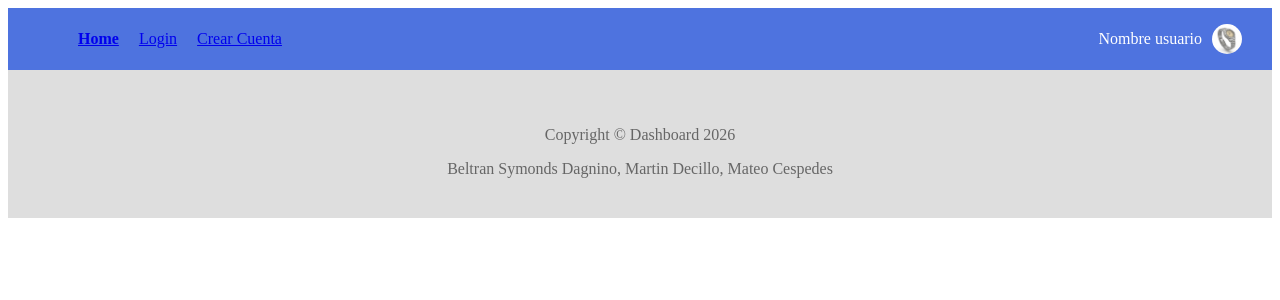
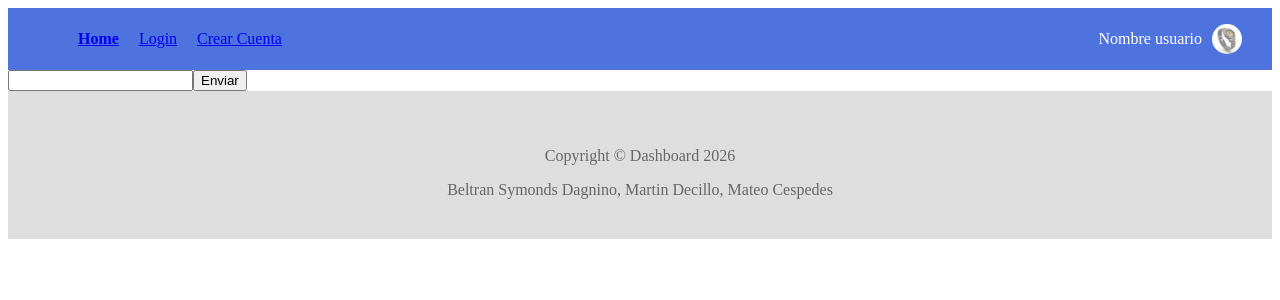
Before and after one commit to martin-decillo/grupo-11, a React (Create React App) app: page / in a window 1280 px wide. Shown: the top 300 px of the page. Built offline with nearby package versions, Linux system fonts and the light colour scheme.

Commit message:
termine con el formulario y agregue la screen Home

```diff
--- a/src/App.js
+++ b/src/App.js
@@ -8,7 +8,7 @@ function App() {
     <BrowserRouter>
     <div>
       <Header/>
-      <formulario/>
+      <Formulario/>
 
 
 
--- a/src/componentes/Formulario/formulario.js
+++ b/src/componentes/Formulario/formulario.js
@@ -34,4 +34,4 @@ class Formulario extends Component{
     }
 }
 
-export default withRouter(Formulario)
+export default withRouter(Formulario);
```
Also changed, not shown: src/screens/Home/home.js (added).
